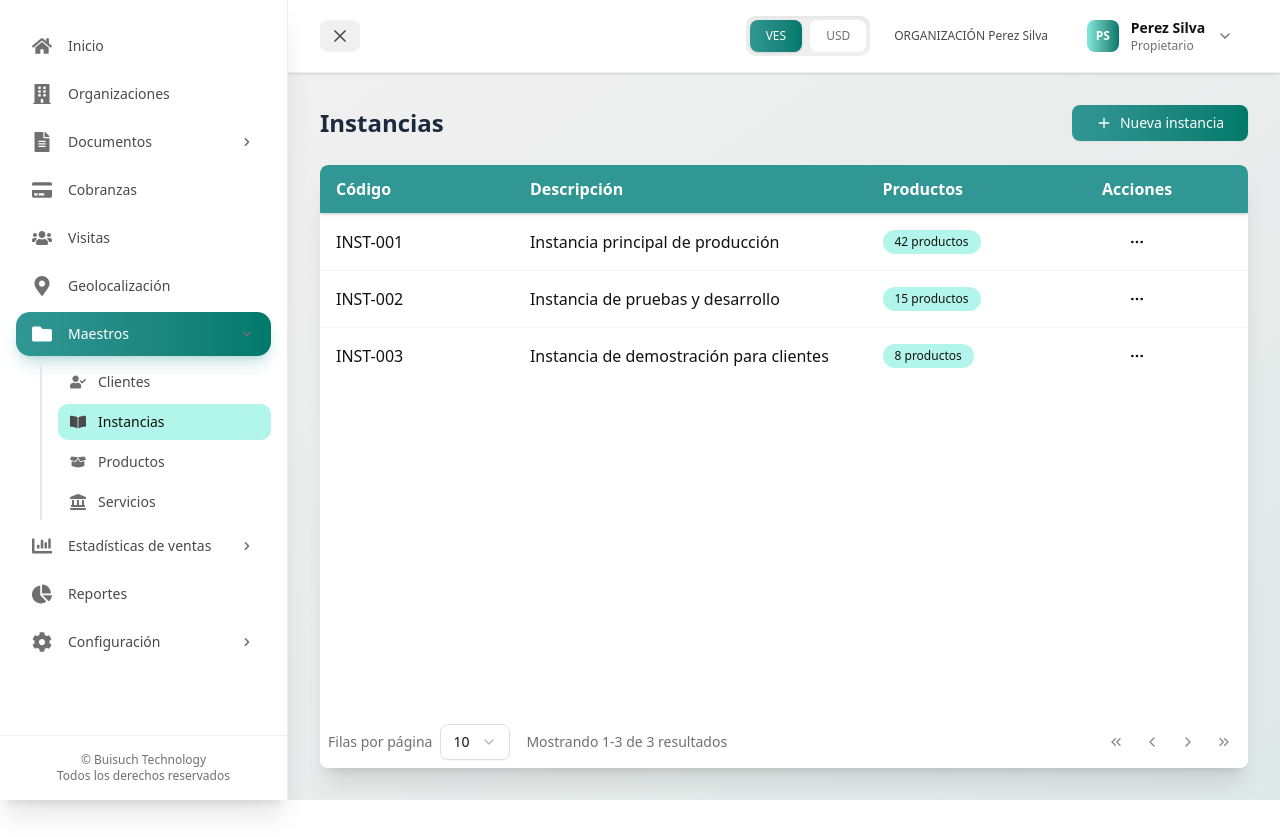
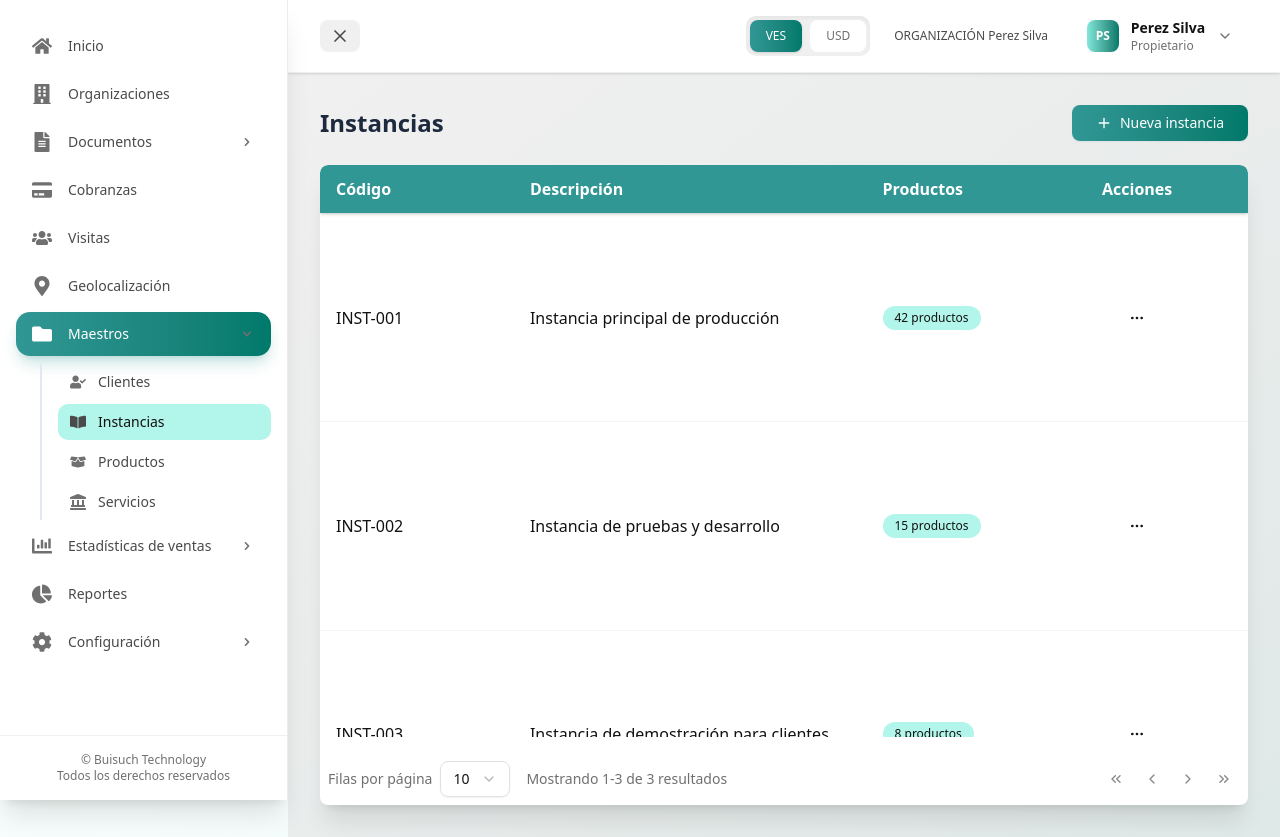
Before and after one commit to nicking94/negobi, a Next.js app: page /dashboard/masters/instances in a window 1280 px wide. Before the commit the page ends 800 px from the top, so only its background shows below. Built offline with nearby package versions, Linux system fonts and the light colour scheme.

Commit message:
changes in table height

```diff
--- a/app/dashboard/masters/instances/page.tsx
+++ b/app/dashboard/masters/instances/page.tsx
@@ -234,7 +234,7 @@ function DataTable({ data }: { data: Instance[] }) {
   });
 
   return (
-    <div className="bg-white  backdrop-blur-sm  shadow-xl rounded-md flex-1 overflow-hidden flex flex-col">
+    <div className="bg-white h-[80vh] max-h-[80vh]  backdrop-blur-sm  shadow-xl rounded-md flex-1 overflow-hidden flex flex-col">
       <div className="rounded-md overflow-hidden flex flex-col h-full">
         <div className="flex-1 overflow-auto">
           <table className="min-w-full">
--- a/app/dashboard/organizations/page.tsx
+++ b/app/dashboard/organizations/page.tsx
@@ -252,7 +252,7 @@ function DataTable({ data }: { data: Organization[] }) {
   });
 
   return (
-    <div className="bg-white  backdrop-blur-sm  shadow-xl rounded-md flex-1 overflow-hidden flex flex-col">
+    <div className="bg-white h-[80vh] max-h-[80vh] backdrop-blur-sm  shadow-xl rounded-md flex-1 overflow-hidden flex flex-col">
       <div className="rounded-md overflow-hidden flex flex-col h-full">
         <div className="flex-1 overflow-auto">
           <table className="min-w-full">
--- a/app/globals.css
+++ b/app/globals.css
@@ -100,3 +100,7 @@ input {
 button {
   @apply cursor-pointer;
 }
+table {
+  height: 84vh;
+  max-height: 84vh;
+}
```
